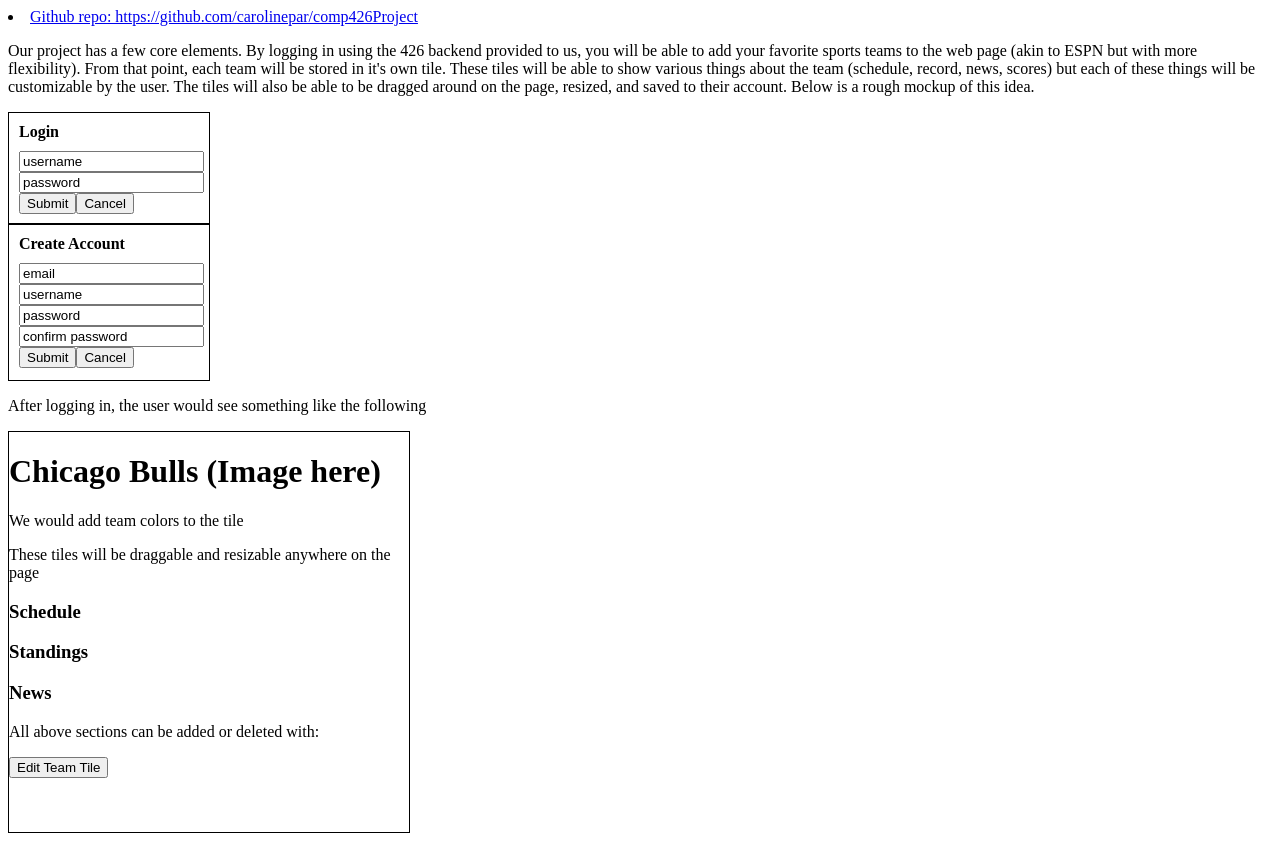
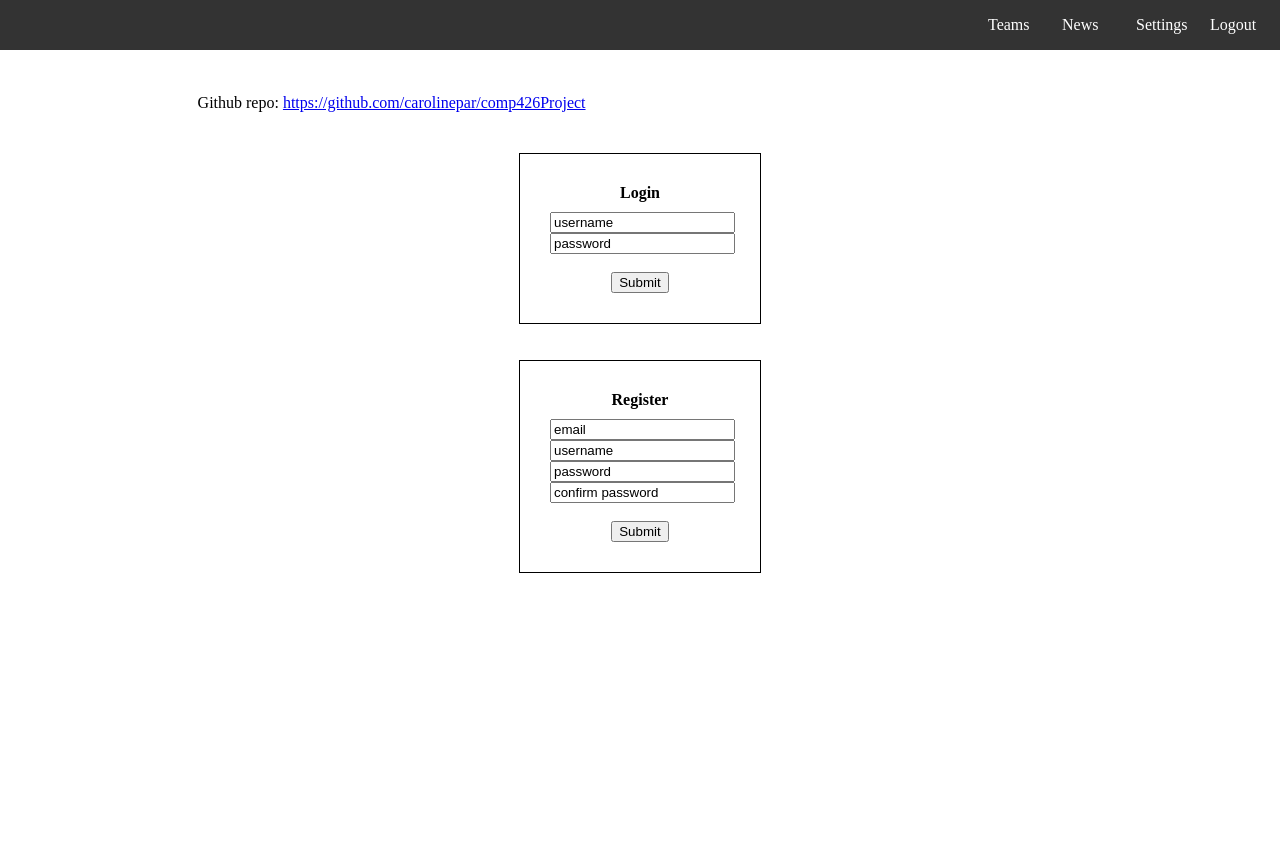
Before and after one commit to carolinepar/comp426Project, a website: page index.html in a window 1280 px wide. After the commit the page ends 800 px from the top, so only its background shows below. Drawn offline with Linux system fonts and the light colour scheme.

Commit message:
updates again

```diff
--- a/comp426Project/customstyle.css
+++ /dev/null
@@ -1,83 +0,0 @@
-#content {
-    margin: auto;
-    width: 70%;
-    padding-top: 70px;
-}
-
-#navBkgd {
-    width: 100%;
-    position: fixed;
-    background-color: #333333;
-    padding:0px;
-    margin: 0px;
-    top:0px;
-    left: 0px;
-
-}
-
-#nav {
-    right: 0px;
-    position: fixed;
-    background-color: #333333;
-    padding: 0px;
-    margin: 0px;
-    top: 0px;
-    color: #ffffff;
-}
-
-#nav ul {
-    list-style-type: none;
-}
-
-#nav li {
-    display: inline-block;
-    width: 70px;
-}
-
-.loginForm {
-    width: 200px;
-    border-style: solid;
-    border-width: thin;
-    margin: auto;
-    padding: 20px;
-
-}
-
-#loginForms{
-    display: block;
-    text-align: center;
-
-}
-
-/*          #create-account {       ----commented out bc was same ad #login - merged to one class
-            width: 200px;
-            height: 155px;
-            border-style: solid;
-            border-width: thin;
-*/
-            /* margin: auto; */
-/*          }
-*/
-
-#teamNav {
-    display: block;
-    position: fixed;
-    top: 100px;
-
-}
-
-#nav li {
-    list-style-type: none;
-}
-
-#mockup-tile {
-    width: 400px;
-    height: 400px;
-    border-style: solid;
-    border-width: thin;
-    padding: 30px;
-}
-
-#githubLink {
-    padding-bottom: 25px;
-}
--- a/customstyle.css
+++ b/customstyle.css
@@ -1,17 +1,73 @@
-#login {
+#content {
+    margin: auto;
+    width: 70%;
+    padding-top: 70px;
+}
+
+#navBkgd {
+    width: 100%;
+    position: fixed;
+    background-color: #333333;
+    padding:0px;
+    margin: 0px;
+    top:0px;
+    left: 0px;
+
+}
+
+#nav {
+    right: 0px;
+    position: fixed;
+    background-color: #333333;
+    padding: 0px;
+    margin: 0px;
+    top: 0px;
+    color: #ffffff;
+}
+
+#nav ul {
+    list-style-type: none;
+}
+
+#nav li {
+    display: inline-block;
+    width: 70px;
+}
+
+.loginForm {
     width: 200px;
-    height: 110px;
     border-style: solid;
     border-width: thin;
-    /* margin: auto; */
+    margin: auto;
+    padding: 20px;
+
 }
 
-#create-account {
-    width: 200px;
-    height: 155px;
-    border-style: solid;
-    border-width: thin;
-    /* margin: auto; */
+#loginForms{
+    display: block;
+    text-align: center;
+
+}
+
+/*          #create-account {       ----commented out bc was same ad #login - merged to one class
+            width: 200px;
+            height: 155px;
+            border-style: solid;
+            border-width: thin;
+*/
+            /* margin: auto; */
+/*          }
+*/
+
+#teamNav {
+    display: block;
+    position: fixed;
+    top: 100px;
+
+}
+
+#nav li {
+    list-style-type: none;
 }
 
 #mockup-tile {
@@ -19,4 +75,9 @@
     height: 400px;
     border-style: solid;
     border-width: thin;
+    padding: 30px;
 }
+
+#githubLink {
+    padding-bottom: 25px;
+}
--- a/index.html
+++ b/index.html
@@ -7,55 +7,65 @@
         <title>426 Final Project (W.I.P)</title>
 
         <link rel="stylesheet" href="customstyle.css" />
-        <!-- I assume we will end up using Bulma as well, so we add it here-->
     </head>
     <body>
         <div id="root">
-            <li><a href="https://github.com/carolinepar/comp426Project">Github repo: https://github.com/carolinepar/comp426Project</a></li>
+            <div id="navBkgd">
+                <p>&nbsp</p>
+                <div id="nav">
+                    <ul>
+                        <li>Teams</li>
+                        <li>News</li>
+                        <li>Settings</li>
+                        <li>Logout</li>
+                    </ul>
+                </div><!--end nav-->
+            </div><!--endnavBkdg-->
+
+            <div id="content">
+
+                <p id="githubLink">Github repo: <a href="https://github.com/carolinepar/comp426Project">https://github.com/carolinepar/comp426Project</a></p>
                 <div id="mockup-para1">
-                <p>Our project has a few core elements. By logging in using the 426 backend provided to us,
+                    <!--<p>Our project has a few core elements. By logging in using the 426 backend provided to us,
                         you will be able to add your favorite sports teams to the web page (akin to ESPN but with more
                         flexibility). From that point, each team will be stored in it's own tile. These tiles will be able to
                         show various things about the team (schedule, record, news, scores) but each of these things will
                         be customizable by the user. The tiles will also be able to be dragged around on the page, resized,
                         and saved to their account. Below is a rough mockup of this idea.
-                </p>
+                    </p>-->
                 </div>
-            <div id="login">
-                <!-- I assume we will be adding these next few divs using jquery in whatever scripts we write
-                but I just added them here for the purposes of the mockup -->
+                <div id="loginForms">
+                <div class="loginForm" id="login">
+
                         <h4 style="margin:10px">Login</h4>
+
                         <form style="margin:10px">
                             <input type="text" value="username" /><br>
-                    <input type="text" value="password" /><br>
-                    <button type="submit">Submit</button><button type="cancel">Cancel</button>
+                            <input type="text" value="password" /><br><br>
+                            <button type="submit">Submit</button><!--removed cancel button because they could just delete the text - unnecessaary-->
                         </form>
-            </div>
-            <div id="create-account">
-                <h4 style="margin:10px">Create Account</h4>
+
+                    </div><!--end login-->
+
+                    <br/><br/>
+
+                    <div class="loginForm" id="create-account">
+
+                        <h4 style="margin:10px">Register</h4>
+
                         <form style="margin:10px">
                                 <input type="text" value="email" /><br>
                                 <input type="text" value="username" /><br>
                                 <input type="text" value="password" /><br>
-                        <input type="text" value="confirm password" /><br>
-                        <button type="submit">Submit</button><button type="cancel">Cancel</button>
+                                <input type="text" value="confirm password" /><br><br>
+                                <button type="submit">Submit</button><!--removed cancel button because they could just delete the text - unnecessaary-->
                         </form>
-            </div>
-            <div id="mockup-para2">
-                <p>
-                    After logging in, the user would see something like the following
-                </p>
-            </div>
-            <div id="mockup-tile">
-                <h1>Chicago Bulls (Image here)</h1>
-                <p>We would add team colors to the tile</p>
-                <p>These tiles will be draggable and resizable anywhere on the page</p>
-                <h3>Schedule</h3>
-                <h3>Standings</h3>
-                <h3>News</h3>
-                <p>All above sections can be added or deleted with:</p>
-                <button type="submit">Edit Team Tile</button>
-            </div>
+
+                    </div><!--end create-account-->
+                </div><!--end loginForms-->
+
+                <br/><br/><br/><br/><br/>
+            </div><!--end content-->
     </div>
 
     </body>
```
Also changed, not shown: comp426Project/index.html (deleted, +0 -72 lines), comp426Project/package.json (deleted, +0 -11 lines), package.json (+2 -10 lines), comp426Project/README.md (deleted), teams.html (renamed from comp426Project/teams.html). Lines whose indentation alone changed are shown as unchanged.
